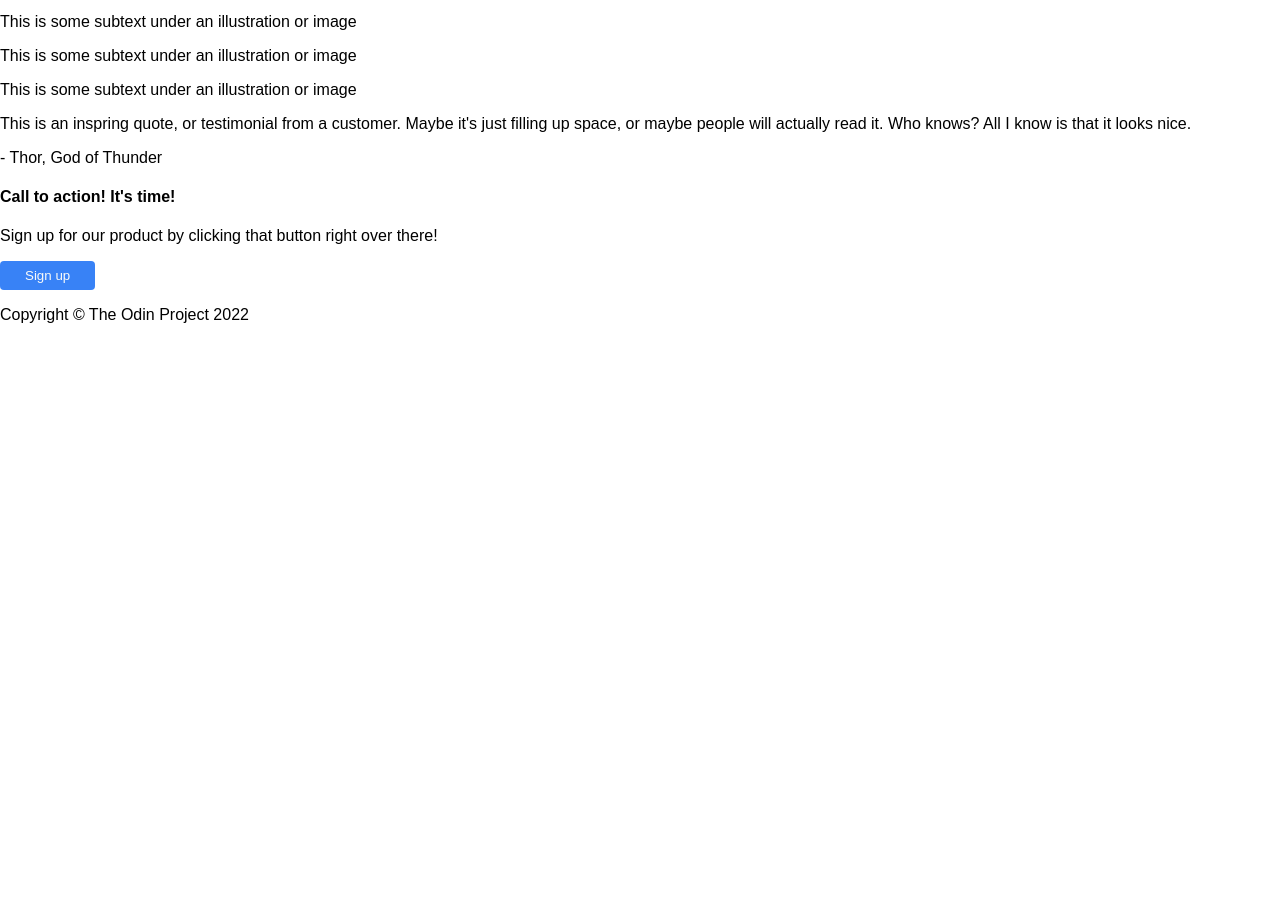
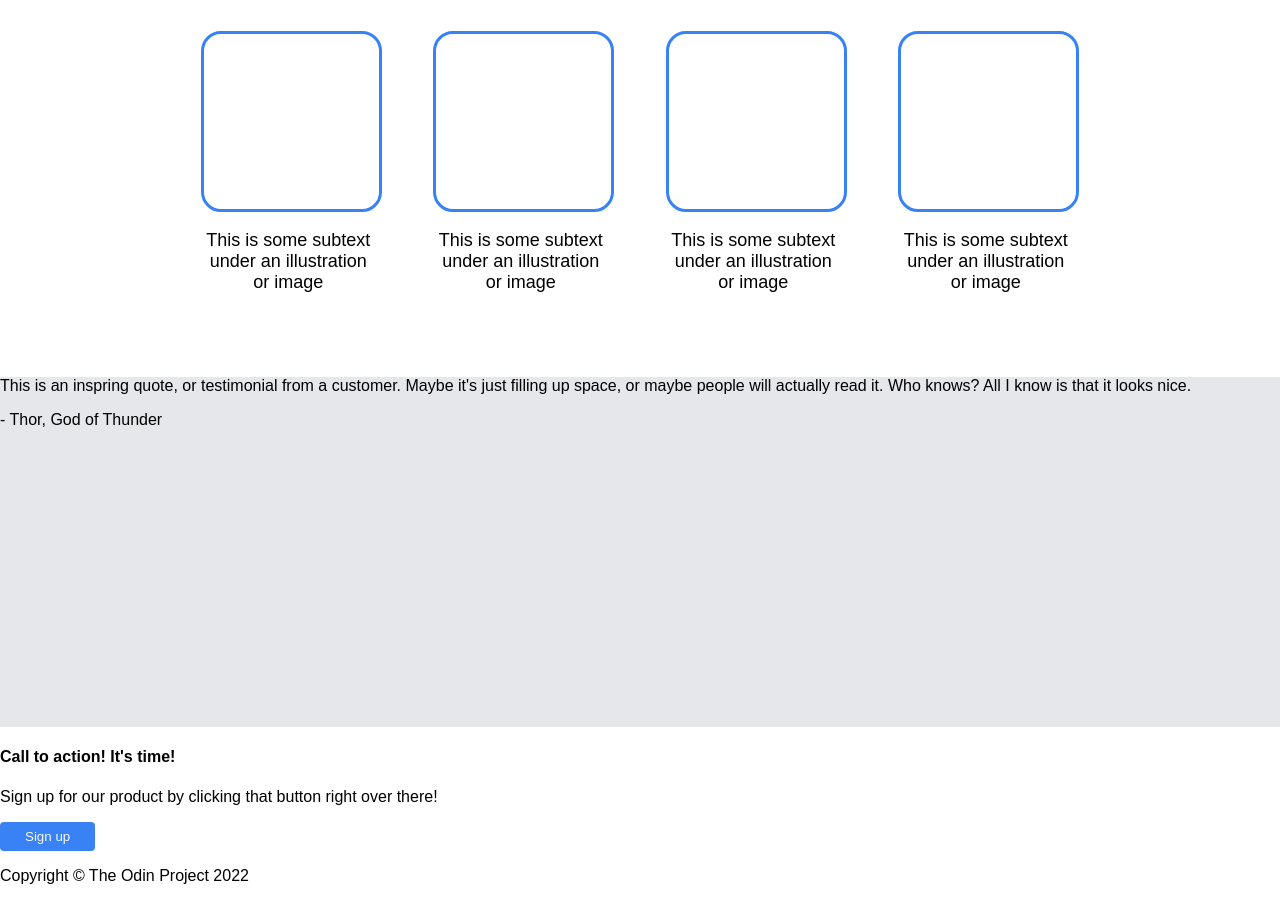
Before and after one commit to kbasey/landing-page, a plain HTML site: page index.html in a window 1280 px wide. Shown: the part 612-1513 px from the top of the page. Before the commit the page ends 952 px from the top, so only its background shows below. Drawn offline with Linux system fonts and the light colour scheme.

Commit message:
Added CSS to second two of the site.

```diff
--- a/index.html
+++ b/index.html
@@ -27,13 +27,31 @@
             <img src="">
         </div>
     </div>
-    <h2>Some random information.</h2>
+    <div class="sectiontwo">
+        <h2>Some random information.</h2><br>
+        <div class="iconrow">
+            <div>
+                <div class="box"></div>
                 <p>This is some subtext under an illustration or image</p>
+            </div>
+            <div>
+                <div class="box"></div>
                 <p>This is some subtext under an illustration or image</p>
+            </div>
+            <div>
+                <div class="box"></div>
                 <p>This is some subtext under an illustration or image</p>
+            </div>
+            <div>
+                <div class="box"></div>
                 <p>This is some subtext under an illustration or image</p>
+            </div>
+        </div>
+    </div>
+    <div class="sectionthree">
         <p>This is an inspring quote, or testimonial from a customer. Maybe it's just filling up space, or maybe people will actually read it. Who knows? All I know is that it looks nice.</p>
         <p>- Thor, God of Thunder</p>
+    </div>
     <h4>Call to action! It's time!</h4>
     <p>Sign up for our product by clicking that button right over there!</p>
     <button href="">Sign up</button>
--- a/style.css
+++ b/style.css
@@ -75,3 +75,45 @@ button {
     vertical-align: middle;
     line-height: 250px;
 }
+
+.sectiontwo {
+    display: flex;
+    flex-direction: column;
+    height: 450px;
+    width: 100%;
+}
+
+h2 {
+    font-size: 36px;
+    color: #1f2937;
+    font-weight: extra-bold;
+    text-align: center;
+    /* justify-content: center; */
+}
+
+.iconrow {
+    display: inline-flex;
+    justify-content: space-around;
+    padding: 0px 175px;
+}
+
+.iconrow p {
+    font-size: 18px;
+    text-align: center;
+    width: 175px;
+}
+
+.box {
+    height: 175px;
+    width: 175px;
+    border-width: 3px;
+    border-color: #3882f6;
+    border-style: solid;
+    border-radius: 20px;
+}
+
+.sectionthree {
+    background-color: #e5e7eb;
+    height: 350px;
+    width: 100%;
+}
```
Lines whose indentation alone changed are shown as unchanged.
